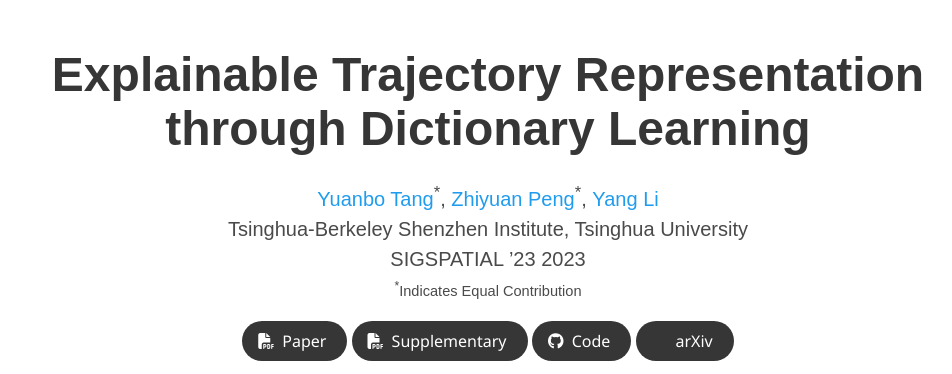
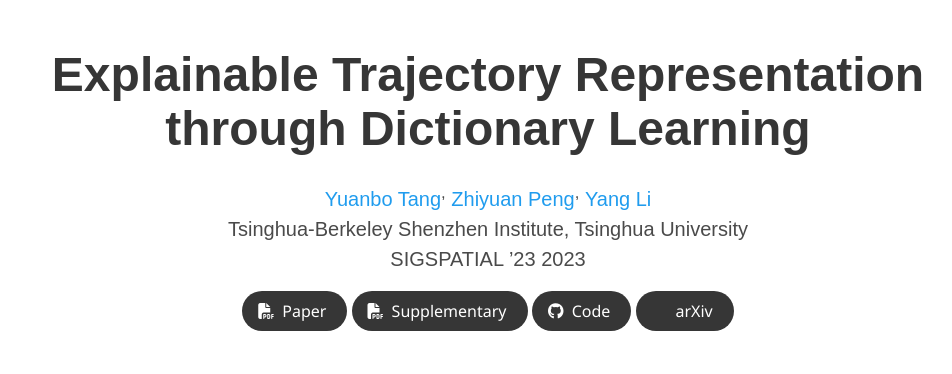
Before and after one commit to deemotry/deemotry.github.io, a plain HTML site: page index.html in a window 1280 px wide. Shown: the top 374 px of the page, without its empty margins (152-1104 px from the left). Drawn offline with nearby package versions, Linux system fonts and the light colour scheme; some icons are missing; a web font is replaced by a local one.

Commit message:
Update index.html

```diff
--- a/index.html
+++ b/index.html
@@ -56,9 +56,9 @@
             <div class="is-size-5 publication-authors">
               <!-- Paper authors -->
               <span class="author-block">
-                <a href="FIRST AUTHOR PERSONAL LINK" target="_blank">Yuanbo Tang</a><sup>*</sup>,</span>
+                <a href="FIRST AUTHOR PERSONAL LINK" target="_blank">Yuanbo Tang</a><sup>,</span>
                 <span class="author-block">
-                  <a href="SECOND AUTHOR PERSONAL LINK" target="_blank">Zhiyuan Peng</a><sup>*</sup>,</span>
+                  <a href="SECOND AUTHOR PERSONAL LINK" target="_blank">Zhiyuan Peng</a><sup>,</span>
                   <span class="author-block">
                     <a href="THIRD AUTHOR PERSONAL LINK" target="_blank">Yang Li</a>
                   </span>
@@ -66,7 +66,7 @@
 
                   <div class="is-size-5 publication-authors">
                     <span class="author-block">Tsinghua-Berkeley Shenzhen Institute, Tsinghua University<br>SIGSPATIAL ’23 2023</span>
-                    <span class="eql-cntrb"><small><br><sup>*</sup>Indicates Equal Contribution</small></span>
+
                   </div>
 
                   <div class="column has-text-centered">
```
